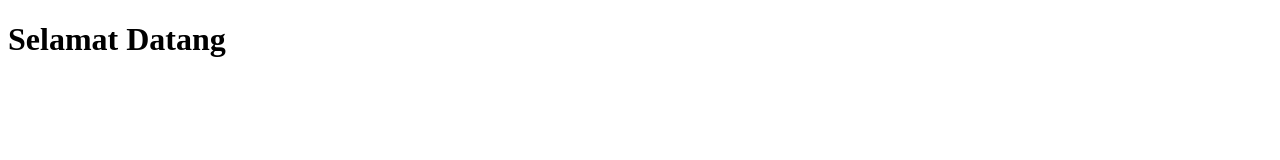
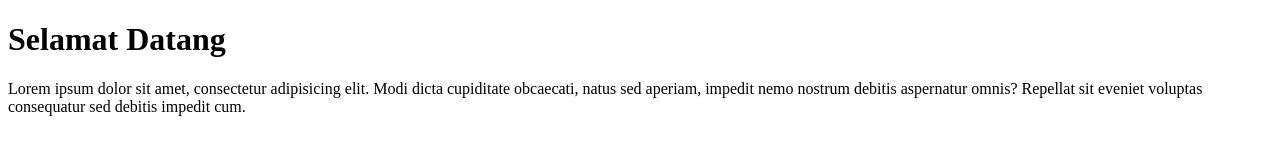
Before and after one commit to khairul-abdi-dongoran/belajar_git, a plain HTML site: page index.html in a window 1280 px wide. Drawn offline with Linux system fonts and the light colour scheme.

Commit message:
add paragraph

```diff
--- a/index.html
+++ b/index.html
@@ -7,5 +7,6 @@
 </head>
 <body>
   <h1>Selamat Datang</h1>
+  <p>Lorem ipsum dolor sit amet, consectetur adipisicing elit. Modi dicta cupiditate obcaecati, natus sed aperiam, impedit nemo nostrum debitis aspernatur omnis? Repellat sit eveniet voluptas consequatur sed debitis impedit cum.</p>
 </body>
 </html>
```
